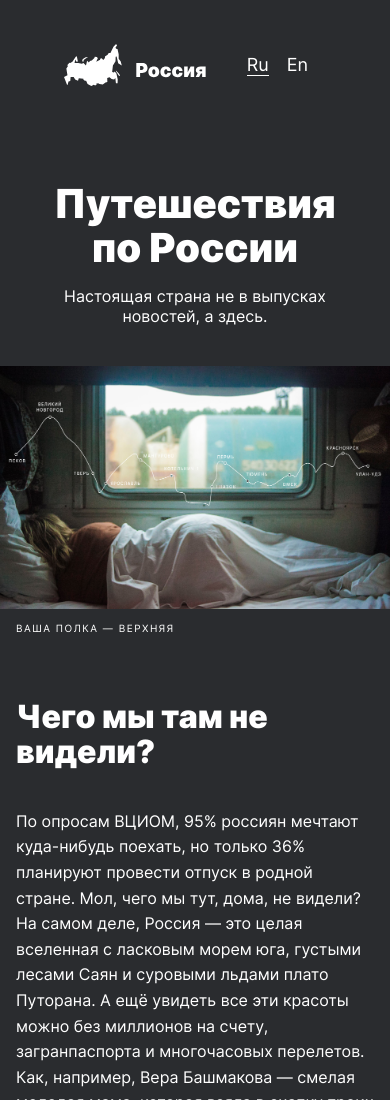
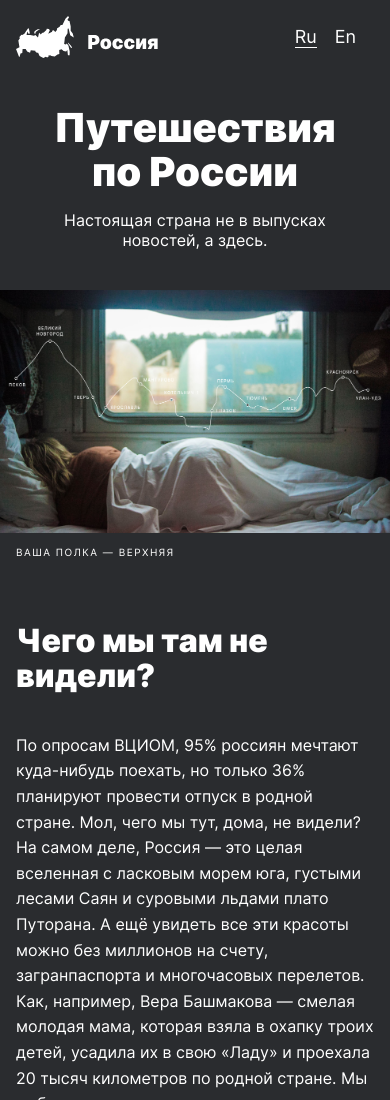
Before and after one commit to FilippYunikov/russian-travel, a plain HTML site: page index.html in a window 390 px wide. Shown: the top 1100 px of the page. Drawn offline with Linux system fonts and the light colour scheme.

Commit message:
исправление отступов

```diff
--- a/blocks/header/header.css
+++ b/blocks/header/header.css
@@ -12,14 +12,14 @@
 @media screen and (max-width: 1279px) {
   .header {
    margin: 0 auto;
-   padding: 28px 48px 48px;
+   margin: 28px 48px 48px;
   }
 }
 
 @media screen and (max-width: 1023px) {
     .header {
      margin: 0 auto;
-      margin-bottom: 48px;
+     margin: 24px 28px 48px;
     }
   }
 
```
